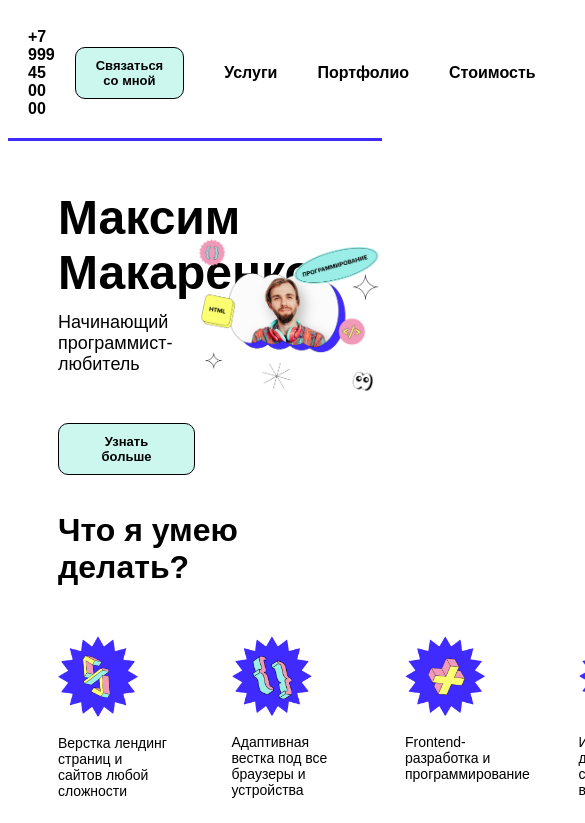
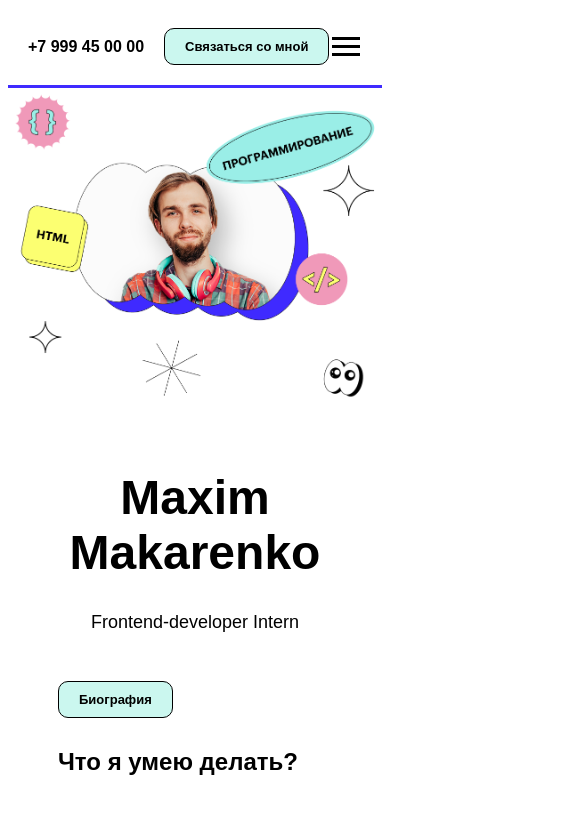
Before and after one commit to Maximilliar/first_project, a plain HTML site: page index.html in a window 390 px wide. Shown: the top 823 px of the page, 585 px wide, since content can reach past the window. Drawn offline with Linux system fonts and the light colour scheme.

Commit message:
Add files via upload
Адаптировал сайт, добавил меню сайта при меньшем разрешении

```diff
--- a/index.html
+++ b/index.html
@@ -24,6 +24,9 @@
             <a class="header_link" href="#">Стоимость</a>
         </nav>
 
+        <button class="burger" type="button">
+            <span class="burger__item">Menu</span>
+        </button>
         </div>
     </div>     <!-- container -->
 </header>    <!-- Header -->
@@ -34,12 +37,12 @@
             <div class="main_in">
                 <div class="main_left">
                     <h1 class="main_h">
-                        Максим Макаренко
+                        Maxim Makarenko
                     </h1>
                     <p class="main_p">
-                        Начинающий программист-любитель
+                        Frontend-developer Intern
                     </p>
-                    <button class="button button_main">Узнать больше</button>
+                    <button class="button button_main">Биография</button>
                 </div>
                 <div class="main_right">
                     <img class="man" src="img/man.png" alt="">
@@ -121,7 +124,7 @@
                     <a class="footer_link_2" href="#">+7 999 45 00 00</a>
                 </div>
                 <div class="footer_block footer_block_cs">
-                    <button class="button">Заказать звонок</button>
+                    <button class="button btn_footer">Звони мне</button>
                     <div class="contacts">
                         <img src="img/vk.png" class="img_cs" alt="">
                         <img src="img/you.png" class="img_cs" alt="">
--- a/style.css
+++ b/style.css
@@ -45,8 +45,12 @@ body {
     background-color: rgb(203, 247, 239);
     color: rgb(0, 0, 0);
     font-weight: 600;
+    cursor: pointer;
 }
-
+.button:hover {
+    background-color: rgb(246, 255, 83);
+    transition: all .3s linear;
+}
 /* Main */
 .man {
     position: absolute;
@@ -190,11 +194,54 @@ body {
     margin-top: 30px;
     justify-content: center;
 }
+/* Burger */
+.burger {
+    display: none;
+    padding: 9px 2px;
+
+    background: none;
+    border: 0;
+    cursor: pointer;
+}
+
+.burger__item {
+    display: block;
+    width: 28px;
+    height: 3px;
+
+    background-color: black;
+
+    font-size: 0;
+    color: black;
+
+    position: relative;
+}
+
+.burger__item:before,
+.burger__item:after {
+    content: "";
+    height: 100%;
+
+    background-color: black;
+
+    position: absolute;
+    right: 0;
+    z-index: 1;
+}
+.burger__item:before {
+    top: -8px;
+    width: 28px;
+}
+.burger__item:after {
+    bottom: -8px;
+    width: 28px;
+}
 
 /* Media */
+
 @media (max-width: 1024px) {
     .dp_text_m {
-        font-size: 30px;
+        font-size: 24px;
         padding-top: 30px;
     }
     .dp_text_p {
@@ -209,6 +256,12 @@ body {
 }
 
 @media (max-width: 768px) {
+    .header-left {
+        display: none;
+    }
+    .burger {
+        display: block;
+    }
     .main_right {
         height: 350px;
     }
@@ -223,8 +276,87 @@ body {
     }
     .dp_text_m {
         font-size: 23px;
+        width: 80%;
+    }
+    .dp_text_p {
+        width: 66%;
     }
     .footer_link {
         padding-left: 100px;
+        font-size: 14px;
+    }
+    .footer_link_2 {
+        font-size: 14px;
+    }
+    .doit_text_main {
+        font-size: 24px;
+    }
+    .header_link {
+        font-size: 14px;
     }
 }
+
+@media (max-width: 600px) {
+    .doit_main {
+        flex-wrap: wrap;
+        justify-content: space-around;
+    }
+    .works_main {
+        flex-wrap: wrap;
+        width: 101%;
+        justify-content: center;
+    }
+    .main_in {
+        display: flex;
+    }
+    .main_left {
+        width: 100%;
+        order: 2;
+    }
+    .main_right {
+        width: 100%;
+        order: 1;
+    }
+    .main_right img {
+        display: block;
+        margin-left: auto;
+        margin-right: auto
+    }
+    .man {
+        position: initial;
+        transform: none;
+    }
+    .main_h {
+        text-align: center;
+        margin-left: 0px;
+    }
+    .main_p {
+        text-align: center;
+        margin-left: 0px;
+        margin-top: 0px;
+    }
+    .doit_text_main {
+        margin-top: 30px;
+    }
+    .footer_link {
+        padding-left: 65px;
+    }
+}
+
+@media (max-width: 420px) {
+    .footer_link {
+        padding-left: 25px;
+        font-size: 12px;
+    }
+    .footer_link_2 {
+        font-size: 12px;
+    }
+    .btn_footer {
+        padding: 5px 10px;
+        font-size: 12px;
+    }
+    .img_cs {
+        margin-right: 6px;
+        margin-bottom: 5px;
+    }
+}
```
